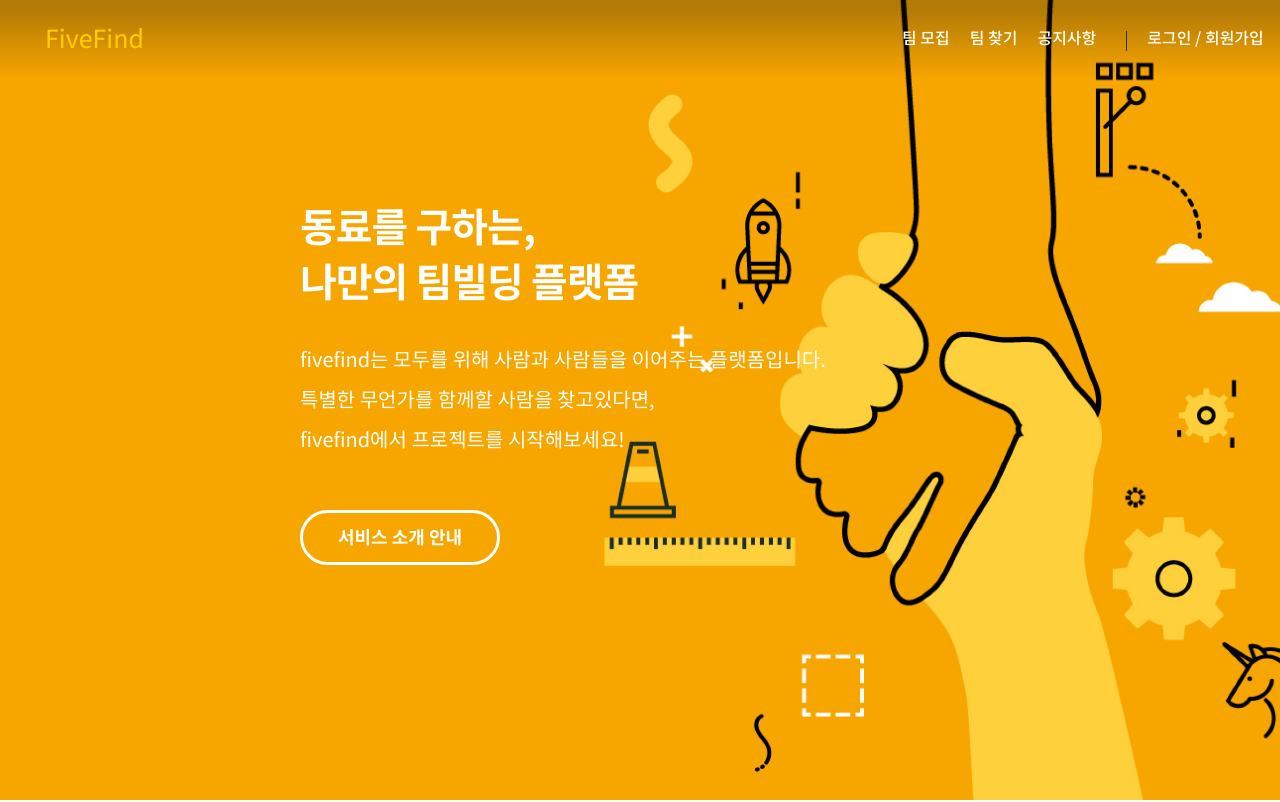
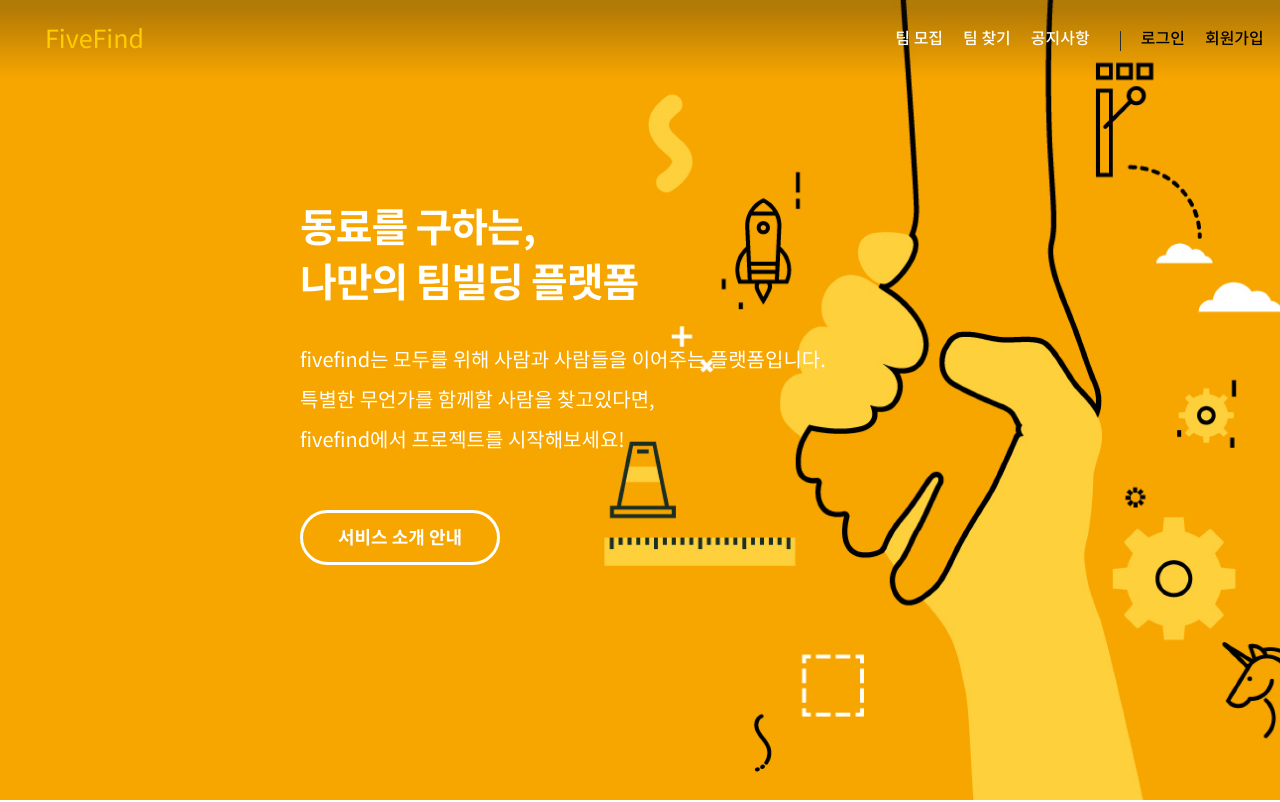
Before and after one commit to kye8524/FiveFind, a React (Create React App) app in the folder FiveFind_front/fivefind/: page / in a window 1280 px wide. Shown: the top 802 px of the page. Built offline with nearby package versions, Linux system fonts and the light colour scheme.

Commit message:
[feat] Header 수정

```diff
--- a/FiveFind_front/fivefind/src/components/Header/Header.css
+++ b/FiveFind_front/fivefind/src/components/Header/Header.css
@@ -1,3 +1,8 @@
+a:link, a:visited, a:hover, a:focus, a:active{
+    text-decoration : none;
+    color : black;
+    text-decoration-color: black;
+}
 ul{
     list-style: none;
 }
--- a/FiveFind_front/fivefind/src/components/Header/Header.jsx
+++ b/FiveFind_front/fivefind/src/components/Header/Header.jsx
@@ -1,4 +1,5 @@
 import React, {Component, useState, useEffect} from "react";
+import {Link, withRouter} from "react-router-dom";
 import "./Header.css";
 
 function Header() {
@@ -12,13 +13,14 @@
 
         return(
             <div className={scrollPosition < 300 ? "header" : "nav"}>
-                <div className="header_title">FiveFind</div>
+                <Link to={'/'}><div className="header_title">FiveFind</div></Link>
                 <ul className="header_box">
                     <li className={scrollPosition < 300 ? "header_box_scroll" : "header_box_text"}>팀 모집</li>
                     <li className={scrollPosition < 300 ? "header_box_scroll" : "header_box_text"}>팀 찾기</li>
                     <li className={scrollPosition < 300 ? "header_box_scroll" : "header_box_text"}>공지사항</li>
                     <li className="header_box_bar" />
-                    <li className={scrollPosition < 300 ? "header_box_scroll" : "header_box_text"}>로그인 / 회원가입</li>
+                    <li className={scrollPosition < 300 ? "header_box_scroll" : "header_box_text"}><Link to='/login'><div>로그인</div></Link></li>
+                    <li className={scrollPosition < 300 ? "header_box_scroll" : "header_box_text"}><Link to='/join'><div>회원가입</div></Link></li>
                 </ul>
             </div>
         )
```
